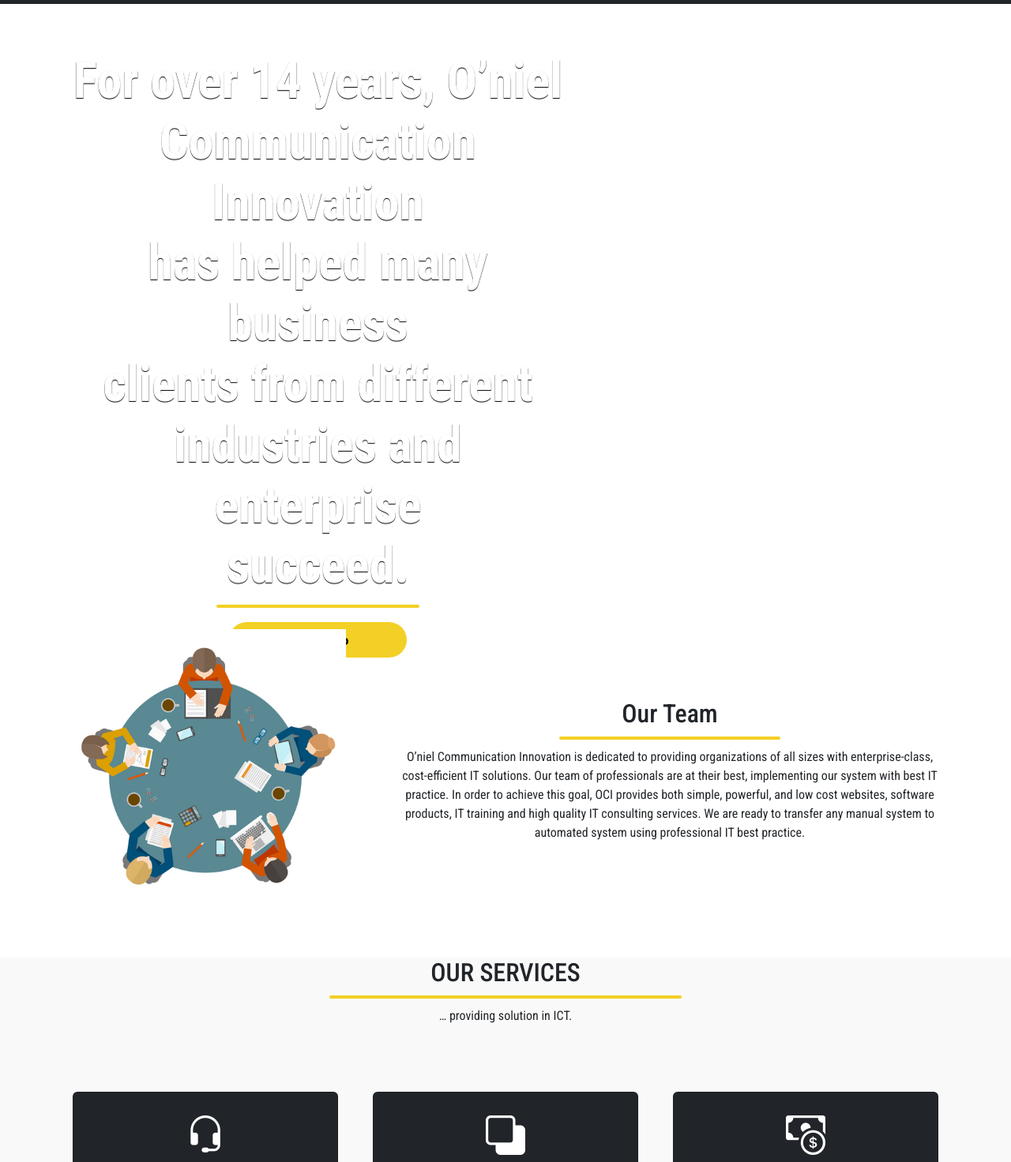
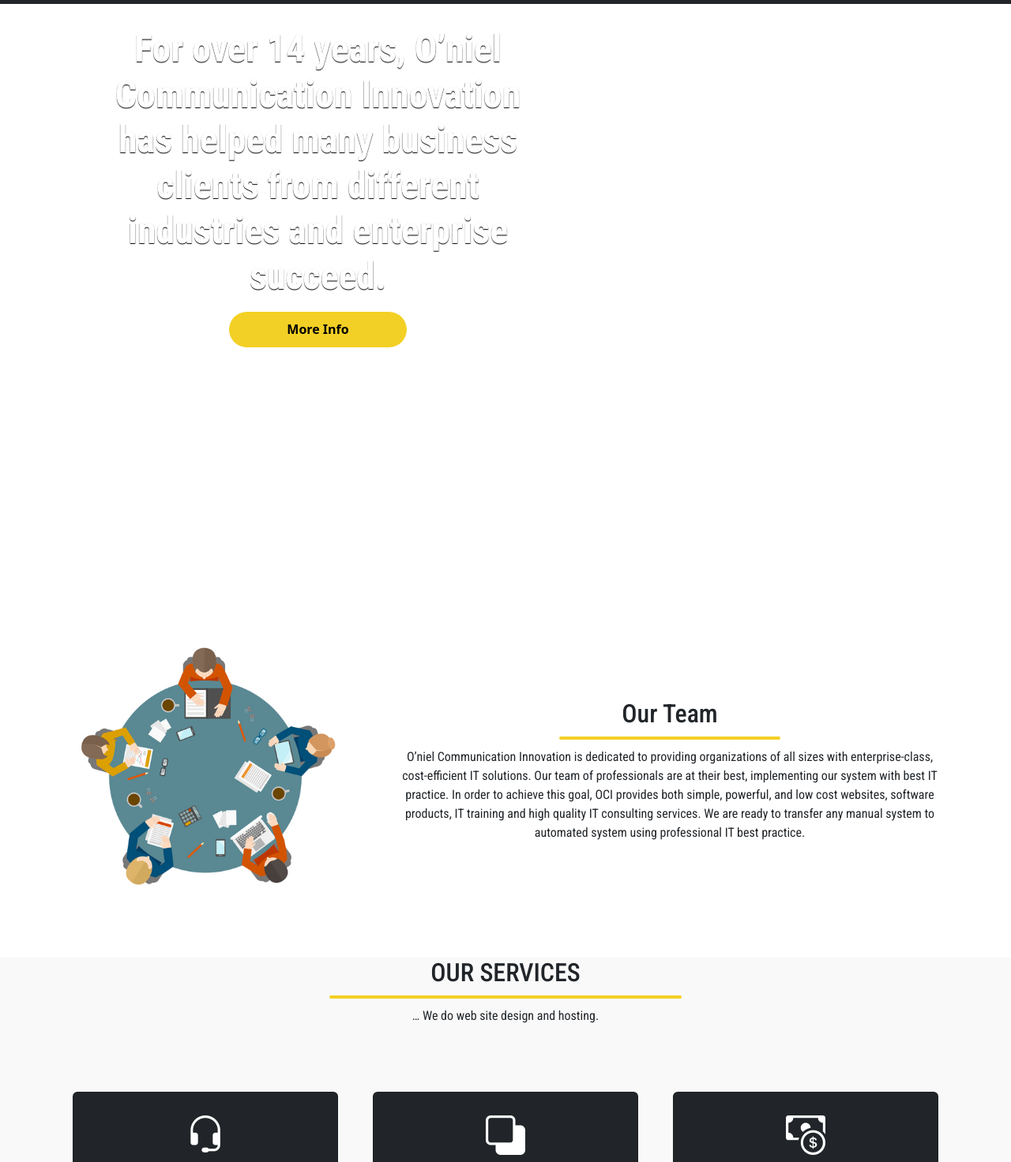
Before and after one commit to sammmech/update, a plain HTML site: page index.html in a window 1280 px wide. Shown: the part 63-1535 px from the top of the page at 79% size. Drawn offline with nearby package versions, Linux system fonts and the light colour scheme; a web font is replaced by a local one.

Commit message:
Add files via upload

```diff
--- a/cover.css
+++ b/cover.css
@@ -76,7 +76,7 @@
 
 .home h1{
     color: #ffffff;
-    font-size: 4rem;
+    font-size: 3rem;
     font-family: "Roboto Condensed", sans-serif;
     font-weight: 700;
     text-shadow: 0px 1px 1px black;
--- a/index.html
+++ b/index.html
@@ -108,8 +108,7 @@
     <div class="row py-2">
       <div class="col-lg-7 pt-5 text-center">
 
-        <h1 class="pt-5">For over 14 years, O’niel<br> Communication Innovation <br>has helped many business <br> clients from different <br> industries and enterprise <br> succeed.</h1>
-        <div class="line"></div>
+        <h1 class="pt-3">For over 14 years, O’niel<br> Communication Innovation <br>has helped many business <br> clients from different <br> industries and enterprise <br> succeed.</h1>
         <button class="btn1 mt-2">More Info</button>
 
       </div>
@@ -164,7 +163,7 @@
         <div class="section-header text-center pb-5">
           <h2>OUR SERVICES</h2>
           <div class="line"></div>
-          <p>… providing solution in ICT.</p>
+          <p>… We do web site design and hosting.</p>
         </div>
       </div>
     </div>
@@ -505,7 +504,7 @@
       <div class="col-12 intro-text">
         <div class="section-header text-center py-5">
         <h2 class="text-white">Our Clients Saying</h2>
-        <p class="text-white">O'niel Innovationhas gotten many good reviews so far.</p>
+        <p class="text-white">O'niel Innovation has gotten many good reviews so far.</p>
       </div>
       </div>
     </div>
```
